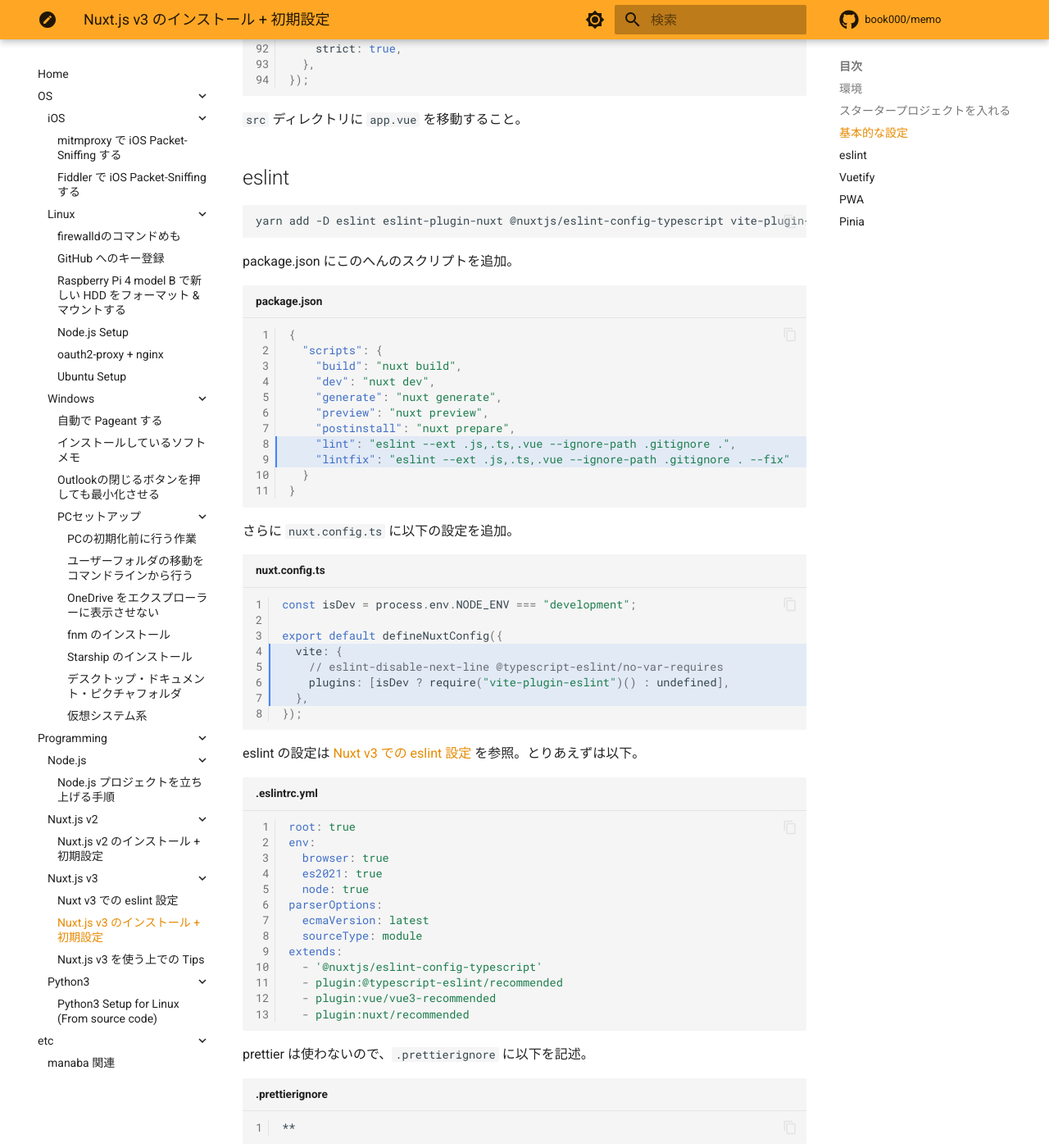
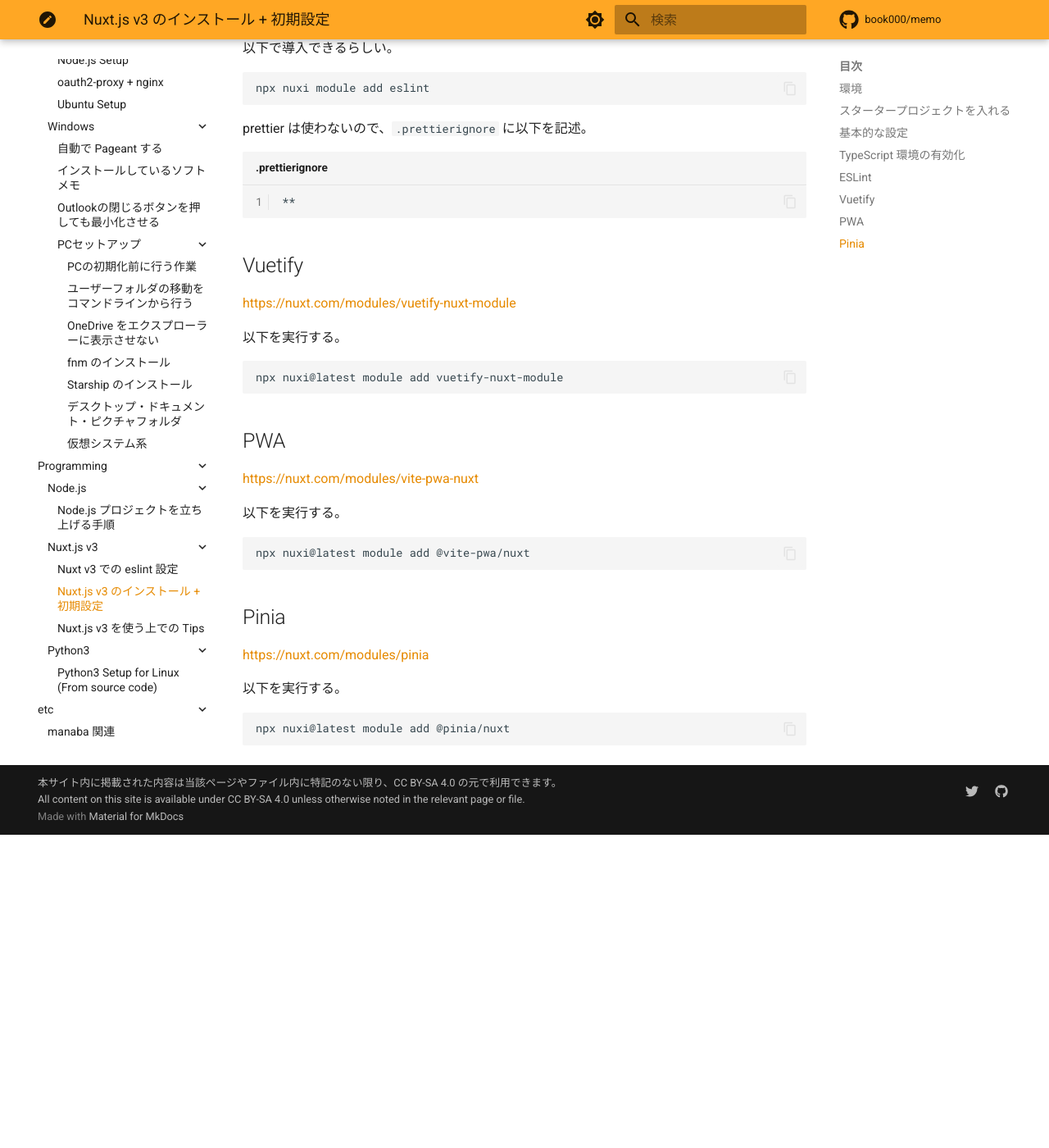
Before and after one commit to book000/memo, an MkDocs documentation site: the page built from docs/programming/nuxtjs3/installation.md, in a window 1280 px wide and 1400 px high, scrolled down 3136 px. Shown: the whole window at 82% size. Built offline with MkDocs 1.6.1 and Material for MkDocs 9.7.7, drawn with Linux system fonts in a browser that asks for light colours; comment, search, counter and statistics services are not loaded; after the commit the page ends 4154 px from its top, so only the background shows below that; some of the changed text lies outside the part shown.

Commit message:
feat: 最近のnuxt v3へ対応 (#368)
* feat: 最近のnuxt v3へ対応

* feat: add command line

* fix: lint

````diff
--- a/docs/programming/nuxtjs3/installation.md
+++ b/docs/programming/nuxtjs3/installation.md
@@ -3,38 +3,20 @@
 [Nuxt](https://nuxt.com/) の v3 インストール方法と初期設定について自分用にまとめたものです。
 Nuxt をインストールしたあと、Vuetify もいれます。さらに PWA 化もします。
 
+公式の [Installation](https://nuxt.com/docs/getting-started/installation) を参考にして作業します。
+
 ## 環境
 
-- `nuxt`: `3.0.0`
-- `vuetify`: `3.0.5`
-- `sass`: `1.57.0`
-- `eslint`: `8.30.0`
-- `eslint-plugin-nuxt`: `4.0.0`
-- `@nuxtjs/eslint-config-typescript`: `12.0.0`
+- `nuxt`: `3.13.2`
+- `vuetify`: `3.7.3`
+- `@nuxt/eslint`: `0.6.1`
 
 ## スタータープロジェクトを入れる
 
-`npx nuxi init <PROJECT-NAME>` でスタータープロジェクトを作成します。
-Yarn を使う場合でも、npx で作成するしかないようです。
+`npx nuxi@latest init <PROJECT-NAME>` でスタータープロジェクトを作成します。
+Yarn の場合は、`yarn dlx nuxi@latest init <PROJECT-NAME>`、pnpm の場合は `pnpm dlx nuxi@latest init <PROJECT-NAME>` を使います。
 
-`<PROJECT-NAME>` ディレクトリの下に、以下のファイルが生成されます。
-
-- `.gitignore`
-- `app.vue`
-- `nuxt.config.ts`
-- `package.json`
-- `README.md`
-- `tsconfig.json`
-
-その後、プロジェクトのディレクトリに入り `yarn install` で依存パッケージをダウンロードします。
-`@types/node` のインストールも忘れずに。
-
-```shell
-yarn install
-yarn add -D -E @types/node
-```
-
-ちなみに、当然 `package.json` には `name` とかの基本設定が書かれていないので、書き加えるのを忘れずに。
+スタータープロジェクトのインストール処理のなかで、パッケージマネージャーが選択できるのでそれで依存パッケージもインストールされます。
 
 ## 基本的な設定
 
@@ -142,57 +127,21 @@
 
 `src` ディレクトリに `app.vue` を移動すること。
 
-## eslint
+## TypeScript 環境の有効化
+
+以下のコマンドを実行し、TypeScript 環境を追加する。
 
 ```shell
-yarn add -D eslint eslint-plugin-nuxt @nuxtjs/eslint-config-typescript vite-plugin-eslint
+pnpm add -D vue-tsc typescript
+npx nuxi typecheck
 ```
 
-package.json にこのへんのスクリプトを追加。
+## ESLint
 
-```json title="package.json" linenums="1" hl_lines="8-9"
-{
-  "scripts": {
-    "build": "nuxt build",
-    "dev": "nuxt dev",
-    "generate": "nuxt generate",
-    "preview": "nuxt preview",
-    "postinstall": "nuxt prepare",
-    "lint": "eslint --ext .js,.ts,.vue --ignore-path .gitignore .",
-    "lintfix": "eslint --ext .js,.ts,.vue --ignore-path .gitignore . --fix"
-  }
-}
-```
+以下で導入できるらしい。
 
-さらに `nuxt.config.ts` に以下の設定を追加。
-
-```typescript title="nuxt.config.ts" linenums="1" hl_lines="4-7"
-const isDev = process.env.NODE_ENV === "development";
-
-export default defineNuxtConfig({
-  vite: {
-    // eslint-disable-next-line @typescript-eslint/no-var-requires
-    plugins: [isDev ? require("vite-plugin-eslint")() : undefined],
-  },
-});
-```
-
-eslint の設定は [Nuxt v3 での eslint 設定](eslint.md) を参照。とりあえずは以下。
-
-```yaml title=".eslintrc.yml" linenums="1"
-root: true
-env:
-  browser: true
-  es2021: true
-  node: true
-parserOptions:
-  ecmaVersion: latest
-  sourceType: module
-extends:
-  - '@nuxtjs/eslint-config-typescript'
-  - plugin:@typescript-eslint/recommended
-  - plugin:vue/vue3-recommended
-  - plugin:nuxt/recommended
+```shell
+npx nuxi module add eslint
 ```
 
 prettier は使わないので、`.prettierignore` に以下を記述。
@@ -203,154 +152,30 @@
 
 ## Vuetify
 
-- Vuetify の公式ドキュメント: https://vuetifyjs.com/
-- 参考記事: https://zenn.dev/one_dock/articles/ab6d178741956d
+https://nuxt.com/modules/vuetify-nuxt-module
+
+以下を実行する。
 
 ```shell
-yarn add -D vuetify @mdi/font sass
-```
-
-`nuxt.config.ts` の `build` と `css` に以下の設定をします。
-
-```typescript title="nuxt.config.ts" linenums="1" hl_lines="2-9"
-export default defineNuxtConfig({
-  build: {
-    transpile: ["vuetify"],
-  },
-
-  css: [
-    "vuetify/lib/styles/main.sass",
-    "@mdi/font/css/materialdesignicons.min.css",
-  ],
-});
-```
-
-さらに、プラグインとして Vuetify の初期設定を `src/plugins/vuetify.ts` に追加します。
-
-```typescript title="src/plugins/vuetify.ts" linenums="1"
-import { createVuetify } from 'vuetify'
-import * as components from 'vuetify/components'
-import * as directives from 'vuetify/directives'
-
-export default defineNuxtPlugin((nuxtApp) => {
-  const vuetify = createVuetify({
-    components,
-    directives
-  })
-
-  nuxtApp.vueApp.use(vuetify)
-})
+npx nuxi@latest module add vuetify-nuxt-module
 ```
 
 ## PWA
 
-公式の PWA モジュールは v3 に対応していないっぽいので、v2 と互換性のある非公式の PWA モジュールを利用します。
+https://nuxt.com/modules/vite-pwa-nuxt
 
-- npm: https://www.npmjs.com/package/@kevinmarrec/nuxt-pwa
-- GitHub リポジトリ: https://github.com/kevinmarrec/nuxt-pwa-module
+以下を実行する。
 
-で、`nuxt.config.ts` の `modules` に定義します。
-また、このモジュールはメタデータを引き継がないようなので、以下の通り PWA 用に設定する必要があります。
-
-```typescript title="nuxt.config.ts" linenums="1"
-const baseName = process.env.BASE_NAME || "example-app";
-const baseDescription = process.env.BASE_DESCRIPTION || "Example app";
-const baseUrl = process.env.BASE_URL || "https://example.com";
-const siteColor = "#1d9bf0";
-
-export default defineNuxtConfig({
-  modules: ["@kevinmarrec/nuxt-pwa"],
-
-  pwa: {
-    manifest: {
-      name: baseName,
-      short_name: baseName,
-      description: baseDescription,
-      lang: "ja",
-      theme_color: siteColor,
-      background_color: siteColor,
-      display: "standalone",
-      start_url: "/",
-    },
-    meta: {
-      name: baseName,
-      description: baseDescription,
-      theme_color: siteColor,
-      lang: "ja",
-      mobileAppIOS: true,
-    },
-  },
-});
+```shell
+npx nuxi@latest module add @vite-pwa/nuxt
 ```
 
 ## Pinia
 
-Nuxt.js v2 で利用されていた Vuex はバンドルされなくなり、開発者が状態管理ライブラリを選択できるようになった（らしい）。
+https://nuxt.com/modules/pinia
 
-2021 年 6 月ごろには Vuex 5 の情報があったのだが、[このディスカッション](https://github.com/vuejs/rfcs/discussions/270#discussioncomment-2467783) によれば Pinia が Vue における公式状態管理ライブラリという位置付けらしいので、これを使うことにします。
-
-- 公式サイト: https://pinia.vuejs.org/
-- GitHub: https://github.com/vuejs/pinia
-
-なお、状態の永続化をするため [@pinia-plugin-persistedstate/nuxt](https://www.npmjs.com/package/@pinia-plugin-persistedstate/nuxt) を利用します。
-
-まず、普通にパッケージをインストールします。
+以下を実行する。
 
 ```shell
-yarn add pinia @pinia/nuxt @pinia-plugin-persistedstate/nuxt
+npx nuxi@latest module add @pinia/nuxt
 ```
-
-次に、まあ例のごとく `nuxt.config.ts` の `modules` に追記します。
-
-```typescript title="nuxt.config.ts" linenums="1" hl_lines="2-9"
-export default defineNuxtConfig({
-  modules: [
-    ['@pinia/nuxt',
-      {
-        autoImports: ['defineStore', 'acceptHMRUpdate']
-      }
-    ],
-    '@pinia-plugin-persistedstate/nuxt'
-  ]
-});
-```
-
-あとは Nuxt 3 における新しい state と同様に、`useState` を使って状態を定義します。
-
-```typescript title="src/store/settings.ts" linenums="1"
-export const useSettingsStore = defineStore('settings', {
-  state: (): {
-    hoge: string
-    fuga: boolean
-  } => ({
-    hoge: "hogehoge",
-    fuga: false,
-  }),
-
-  // getter をつくることもできる
-  // getters: {},
-
-  actions: {
-    setHoge(hoge: string) {
-      this.hoge = hoge
-    },
-  },
-
-  persist: {
-    storage: persistedState.localStorage
-  }
-})
-```
-
-`presist.storage` には `localStorage` のほかに `sessionStorage`, `cookies` が指定可能な様子。
-
-そして、状態を使う場所で以下のようなコードを書きます。
-
-```typescript linenums="1"
-import { useSettingsStore } from '../store/settings'
-
-const settingsStore = useSettingsStore()
-
-const hoge = settingsStore.hoge
-settingsStore.setHoge("hogefugapiyo")
-```
````
Also changed, not shown: other parts of docs/programming/nuxtjs3/installation.md (+3 -0 lines), docs/programming/nuxtjs2/installation.md (deleted, +0 -94 lines), docs/programming/nuxtjs2/.pages (deleted).
